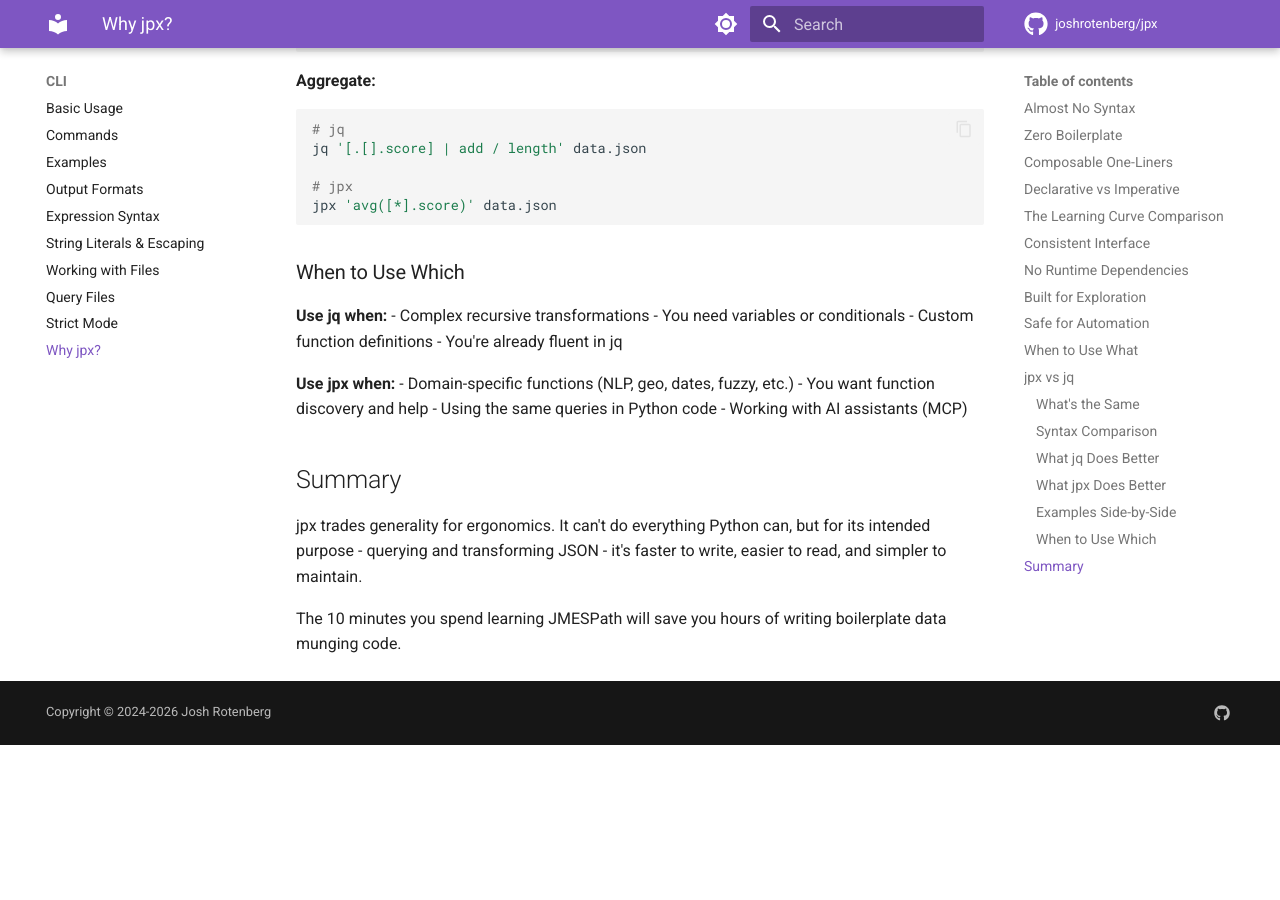
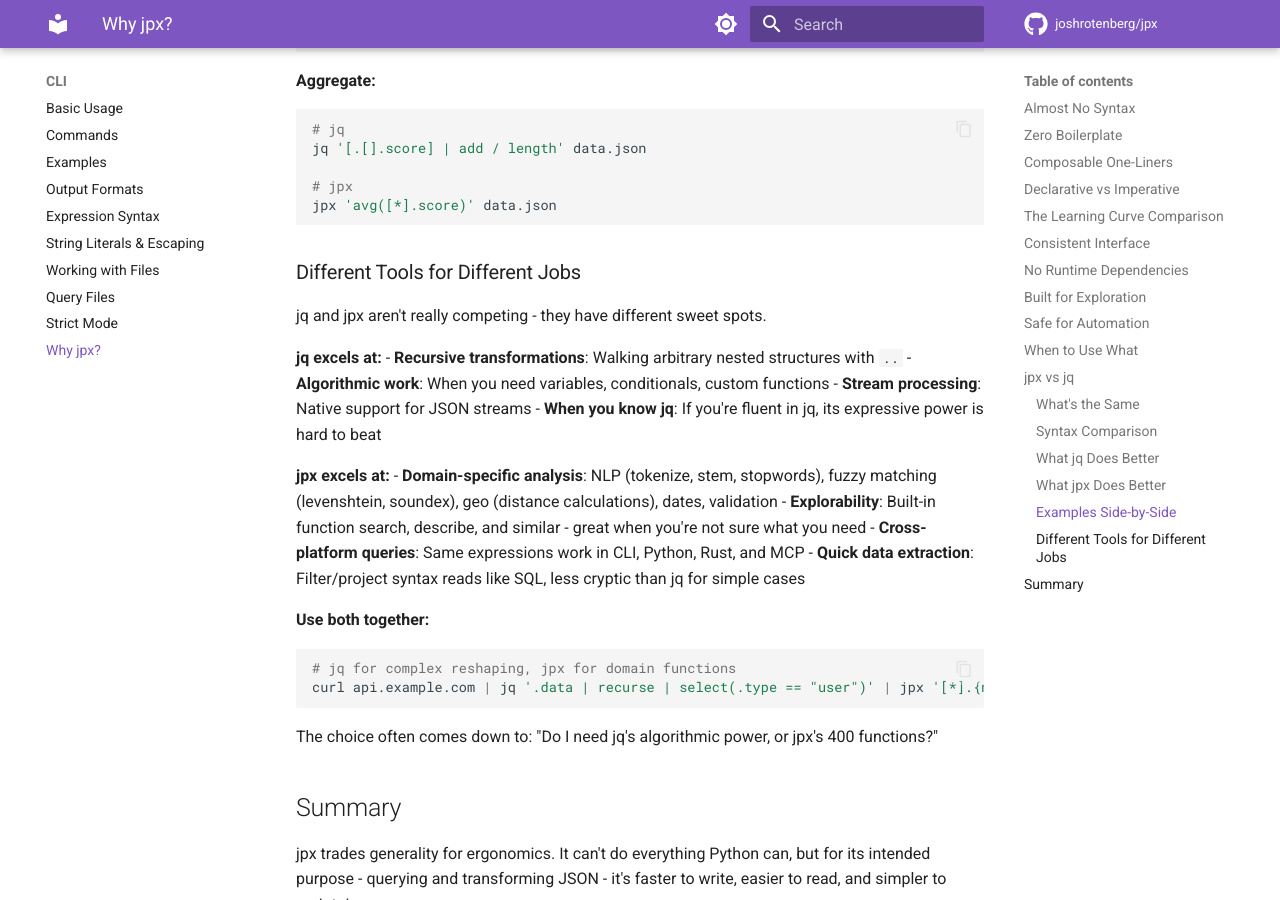
Before and after one commit to joshrotenberg/jpx, an MkDocs documentation site: the page built from docs/src/cli/why-jpx.md, in a window 1280 px wide and 900 px high, scrolled down 6688 px. Built offline with MkDocs 1.6.1 and Material for MkDocs 9.7.7, drawn with Linux system fonts in a browser that asks for light colours; comment, search, counter and statistics services are not loaded; before the commit the page ends 7433 px from its top, so only the background shows below that.

Commit message:
docs: refine jq vs jpx comparison to highlight different use cases

````diff
--- a/docs/src/cli/why-jpx.md
+++ b/docs/src/cli/why-jpx.md
@@ -274,19 +274,29 @@
 jpx 'avg([*].score)' data.json
 ```
 
-### When to Use Which
+### Different Tools for Different Jobs
 
-**Use jq when:**
-- Complex recursive transformations
-- You need variables or conditionals
-- Custom function definitions
-- You're already fluent in jq
+jq and jpx aren't really competing - they have different sweet spots.
 
-**Use jpx when:**
-- Domain-specific functions (NLP, geo, dates, fuzzy, etc.)
-- You want function discovery and help
-- Using the same queries in Python code
-- Working with AI assistants (MCP)
+**jq excels at:**
+- **Recursive transformations**: Walking arbitrary nested structures with `..`
+- **Algorithmic work**: When you need variables, conditionals, custom functions
+- **Stream processing**: Native support for JSON streams
+- **When you know jq**: If you're fluent in jq, its expressive power is hard to beat
+
+**jpx excels at:**
+- **Domain-specific analysis**: NLP (tokenize, stem, stopwords), fuzzy matching (levenshtein, soundex), geo (distance calculations), dates, validation
+- **Explorability**: Built-in function search, describe, and similar - great when you're not sure what you need
+- **Cross-platform queries**: Same expressions work in CLI, Python, Rust, and MCP
+- **Quick data extraction**: Filter/project syntax reads like SQL, less cryptic than jq for simple cases
+
+**Use both together:**
+```bash
+# jq for complex reshaping, jpx for domain functions
+curl api.example.com | jq '.data | recurse | select(.type == "user")' | jpx '[*].{name: name, similarity: jaro_winkler(name, `"target"`)}'
+```
+
+The choice often comes down to: "Do I need jq's algorithmic power, or jpx's 400 functions?"
 
 ## Summary
 
````
